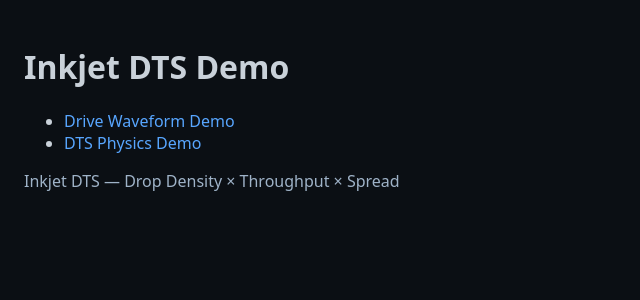
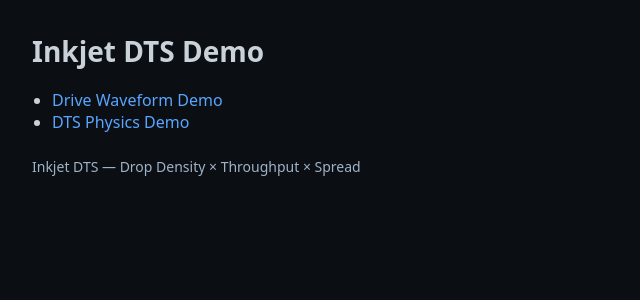
Before and after one commit to Samizo-AITL/inkjet-dts, a Jekyll site: the page demo/index.html, which Jekyll copies as it is, in a window 1280 px wide. Shown: the top 300 px of the page, without its empty margins (0-640 px from the left). Built offline with Jekyll 4.4.1, drawn with Linux system fonts in a browser that asks for light colours.

Commit message:
Update index.html

```diff
--- a/demo/index.html
+++ b/demo/index.html
@@ -12,7 +12,15 @@
       font-family: system-ui, sans-serif;
     }
     .wrap {
-      padding: 24px;
+      padding: 32px;
+    }
+    h1 {
+      margin-top: 0;
+      font-size: 28px;
+    }
+    ul {
+      margin: 16px 0;
+      padding-left: 20px;
     }
     a {
       color: #58a6ff;
@@ -20,6 +28,11 @@
     }
     a:hover {
       text-decoration: underline;
+    }
+    .note {
+      margin-top: 24px;
+      color: #9fb3c8;
+      font-size: 14px;
     }
   </style>
 </head>
@@ -32,9 +45,9 @@
       <li><a href="./dts_demo.html">DTS Physics Demo</a></li>
     </ul>
 
-    <p style="color:#9fb3c8;">
+    <div class="note">
       Inkjet DTS — Drop Density × Throughput × Spread
-    </p>
+    </div>
   </div>
 </body>
 </html>
```
